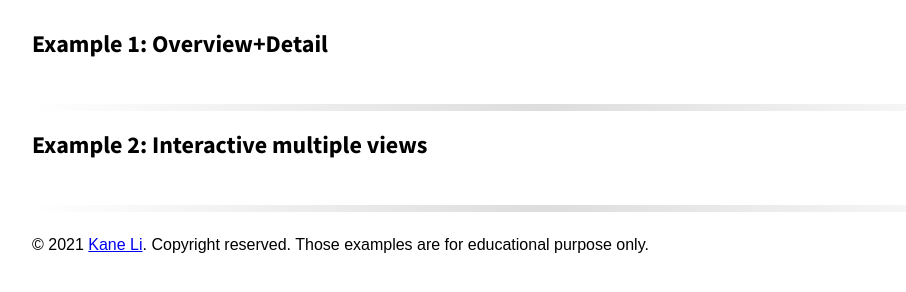
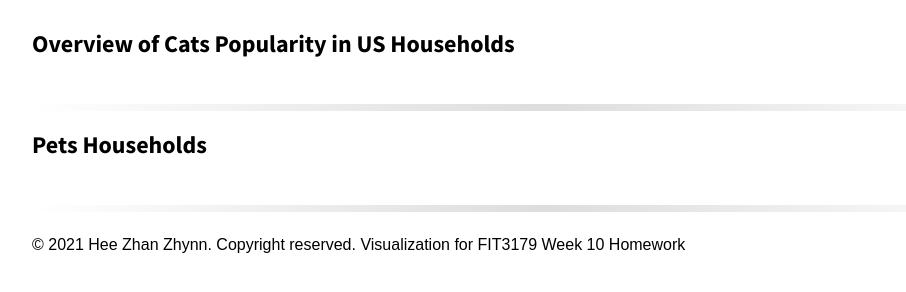
Before and after one commit to ZhanZhynn/FIT3179, a plain HTML site: page index.html in a window 1280 px wide. Shown: the whole page, without its empty margins (96-1002 px from the left). Drawn offline with nearby package versions, Linux system fonts and the light colour scheme; a script that the page names is missing.

Commit message:
Update index.html

```diff
--- a/index.html
+++ b/index.html
@@ -25,7 +25,7 @@
 
     <div class="page">
 
-        <h2>Example 1: Overview+Detail</h2>
+        <h2>Overview of Cats Popularity in US Households</h2>
         <!-- pure grid group -->
         <div class="pure-g">
             <div class="pure-u-1-1">
@@ -38,7 +38,7 @@
 
             <hr class="hr3">
 
-            <h2>Example 2: Interactive multiple views</h2>
+            <h2>Pets Households</h2>
             <!-- pure grid group -->
             <div class="pure-g">
                 <div class="pure-u-1-1">
@@ -53,7 +53,7 @@
 
             <div class="pure-g">
                 <div class="pure-u-1-1 small-font">
-                    <p>&copy; 2021 <a href="https://github.com/KaneSec/vega_lite" target="_blank">Kane Li</a>. Copyright reserved. Those examples are for educational purpose only.
+                    <p>&copy; 2021 Hee Zhan Zhynn. Copyright reserved. Visualization for FIT3179 Week 10 Homework
                 </div>
             </div>
 
@@ -66,8 +66,6 @@
 
         var specVis2 = "js/barHM10.vg.json";
         vegaEmbed('#vis2', specVis2);
-
-
     </script>
 </body>
 
```
